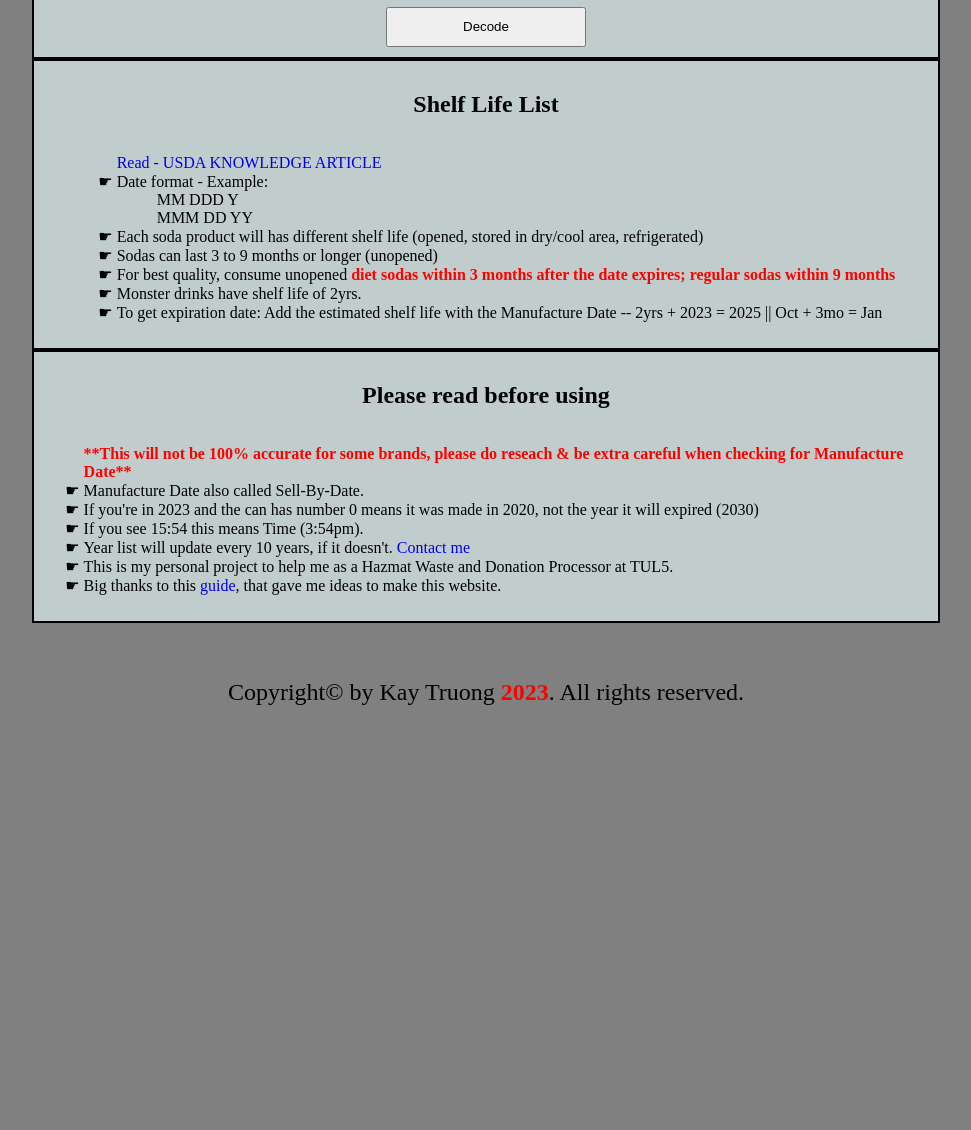
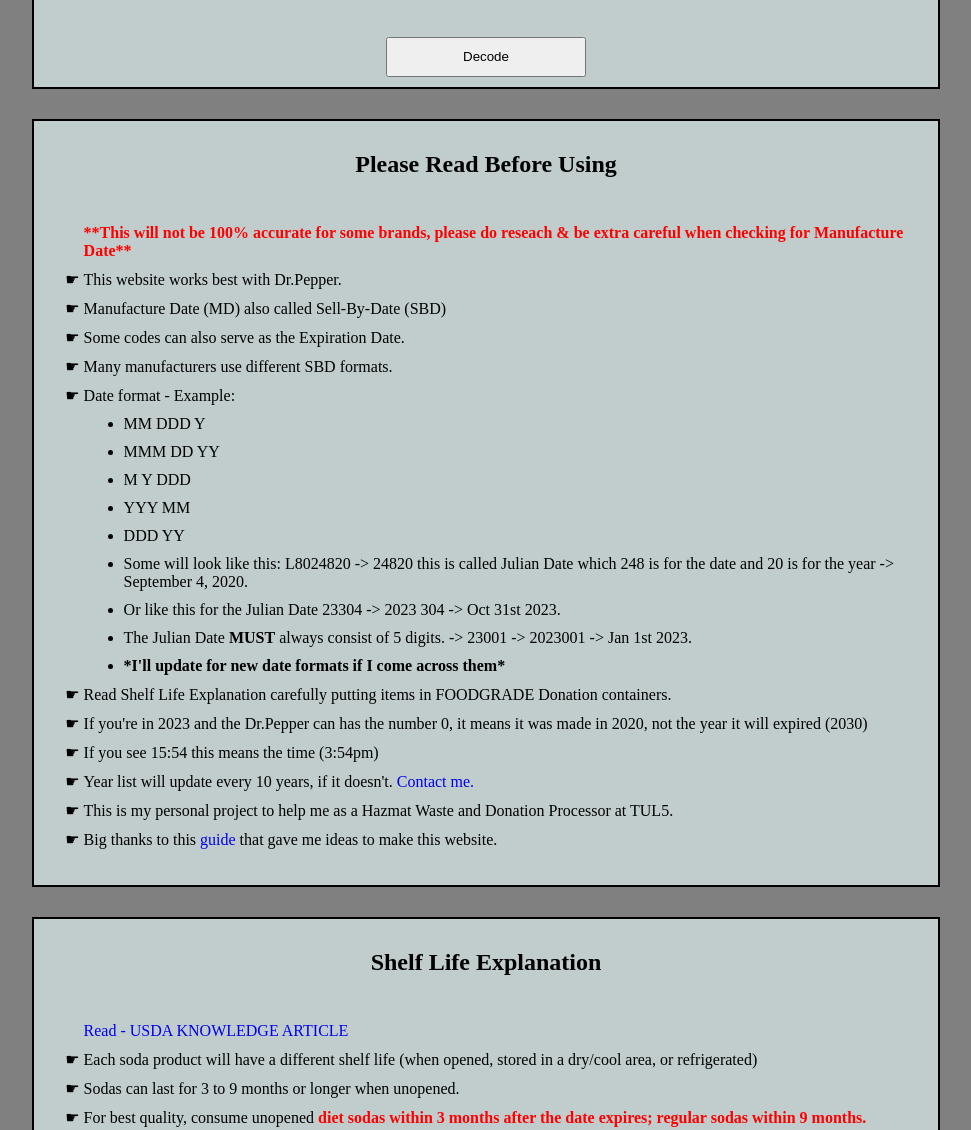
Before and after one commit to KayT98/SodaExpirationDateDecoder, a plain HTML site: page index.html in a window 1280 px wide. Shown: the part 706-1836 px from the top of the page, without its empty margins (154-1125 px from the left). Before the commit the page ends 1436 px from the top, so only its background shows below. Drawn offline with Linux system fonts and the light colour scheme.

Commit message:
fixed monthMap, added little more styling, grammar check

```diff
--- a/index.html
+++ b/index.html
@@ -40,33 +40,48 @@
         <button type="button" onclick="decode()">Decode</button>
     </div>
 
+    <div class="explanation">
+        <h2>Please Read Before Using</h2>
+            <ul>
+                <li><span>**This will not be 100% accurate for some brands, please do reseach & be extra careful when checking for Manufacture Date**</span></li>
+                <li>This website works best with Dr.Pepper.</li>
+                <li>Manufacture Date (MD) also called Sell-By-Date (SBD)</li>
+                <li>Some codes can also serve as the Expiration Date.</li>
+                <li>Many manufacturers use different SBD formats.</li>
+                <li>Date format - Example:
+                    <ol>
+                        <li>MM DDD Y</li>
+                        <li>MMM DD YY</li>
+                        <li>M Y DDD</li>
+                        <li>YYY MM</li>
+                        <li>DDD YY</li>
+                        <li>Some will look like this: L8024820 -> 24820 this is called Julian Date which 248 is for the date and 20 is for the year -> September 4, 2020.</li>
+                        <li>Or like this for the Julian Date 23304 -> 2023 304 -> Oct 31st 2023.</li>
+                        <li>The Julian Date <strong>MUST</strong> always consist of 5 digits. -> 23001 -> 2023001 -> Jan 1st 2023.</li>
+                        <li><strong>*I'll update for new date formats if I come across them*</strong></li>
+                    </ol>
+                </li>
+                <li>Read Shelf Life Explanation carefully putting items in FOODGRADE Donation containers.</li>
+                <li>If you're in 2023 and the Dr.Pepper can has the number 0, it means it was made in 2020, not the year it will expired (2030)</li>
+                <li>If you see 15:54 this means the time (3:54pm)</li>
+                <li>Year list will update every 10 years, if it doesn't. <a href="mailto:kaytruong998@yahoo.com">Contact me.</a></li>
+                <li>This is my personal project to help me as a Hazmat Waste and Donation Processor at TUL5.</li>
+                <li>Big thanks to this <a href="https://thenextfiftyyears.blogspot.com/2018/05/how-to-find-expiration-date-of-dr.html">guide</a> that gave me ideas to make this website.</li>
+            </ul>
+    </div>
+
     <div class="shelfLife">
-        <h2>Shelf Life List</h2>
+        <h2>Shelf Life Explanation</h2>
             <ul>
                 <li><a href="https://ask.usda.gov/s/article/Is-buying-soda-with-an-expired-date-on-it-dangerous">Read - USDA KNOWLEDGE ARTICLE</a></li>
-                <li>Date format - Example:
-                    <ol>MM DDD Y</ol>
-                    <ol>MMM DD YY</ol>
-                </li>
-                <li>Each soda product will has different shelf life (opened, stored in dry/cool area, refrigerated)</li>
-                <li>Sodas can last 3 to 9 months or longer (unopened)</li>
-                <li>For best quality, consume unopened <span>diet sodas within 3 months after the date expires; regular sodas within 9 months</span></li>
-                <li>Monster drinks have shelf life of 2yrs.</li>
-                <li>To get expiration date: Add the estimated shelf life with the Manufacture Date -- 2yrs + 2023 = 2025 || Oct + 3mo = Jan</li>
+                <li>Each soda product will have a different shelf life (when opened, stored in a dry/cool area, or refrigerated)</li>
+                <li>Sodas can last for 3 to 9 months or longer when unopened.</li>
+                <li>For best quality, consume unopened <span>diet sodas within 3 months after the date expires; regular sodas within 9 months.</span></li>
+                <li>Monster drinks have a shelf life of 2 years.</li>
+                <li>To determine the expiration date, add the estimated shelf life to the manufacturing date - 2 years + 2023 = 2025 or October + 3 months = January.</li>
             </ul>
     </div>
-    <div class="explaination">
-        <h2>Please read before using</h2>
-            <ul>
-                <li><span>**This will not be 100% accurate for some brands, please do reseach & be extra careful when checking for Manufacture Date**</span></li>
-                <li>Manufacture Date also called Sell-By-Date.</li>
-                <li>If you're in 2023 and the can has number 0 means it was made in 2020, not the year it will expired (2030)</li>
-                <li>If you see 15:54 this means Time (3:54pm).</li>
-                <li>Year list will update every 10 years, if it doesn't. <a href="mailto:kaytruong998@yahoo.com">Contact me</a></li>
-                <li>This is my personal project to help me as a Hazmat Waste and Donation Processor at TUL5.</li>
-                <li>Big thanks to this <a href="https://thenextfiftyyears.blogspot.com/2018/05/how-to-find-expiration-date-of-dr.html">guide</a>, that gave me ideas to make this website.</li>
-            </ul>
-    </div>
+
     <footer>
         <p id="copy">Copyright&copy; by Kay Truong <span id="copyRightYear"></span>. All rights reserved.</p>
     </footer>
--- a/main.js
+++ b/main.js
@@ -15,10 +15,10 @@ const monthMap = {
     "f": "June",
     "g": "July",
     "h": "August",
-    "i": "September",
-    "j": "October",
-    "k": "November",
-    "l": "December",
+    "j": "September",
+    "k": "October",
+    "l": "November",
+    "m": "December",
 };
 function getJulianDate(year, dayOfYear){
     const date = new Date(year, 0);
--- a/style.css
+++ b/style.css
@@ -28,8 +28,18 @@ input[type=number] {
 ul {
     list-style: finger;
 }
+li {
+    margin: 10px 0;
+}
 li:first-child {
     list-style-type: none;
+}
+ol {
+    margin: 10px 0;
+    list-style-type: disc;
+}
+ol li:first-child {
+    list-style-type: disc;
 }
 span {
     color: red;
@@ -52,12 +62,12 @@ button {
     justify-content: center;
     align-items: center;
     flex-direction: column;
-    margin: auto;
+    margin: 30px auto;
     width: 70%;
     padding: 10px;
     background-color: #C1CDCD;
 }
-.explaination {
+.explanation {
     border: 2px solid black;
     display: flex;
     justify-content: center;
@@ -74,7 +84,7 @@ button {
     justify-content: center;
     align-items: center;
     flex-direction: column;
-    margin: auto;
+    margin: 30px auto;
     width: 70%;
     padding: 10px;
     background-color: #C1CDCD;
```
